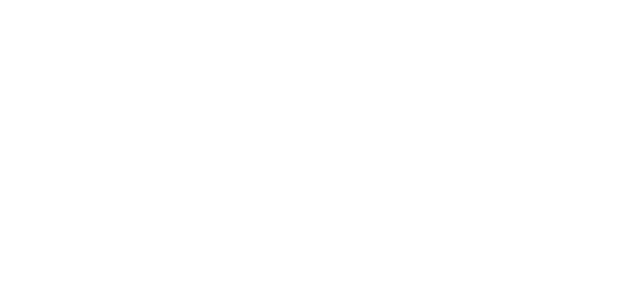
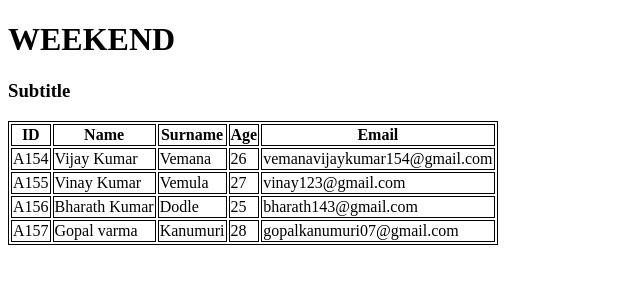
Before and after one commit to vijaykumarvemana/Strive-Weekend-Exercises-, a plain HTML site: page index.html in a window 1280 px wide. Shown: the whole page, without its empty margins (0-640 px from the left). Drawn offline with Linux system fonts and the light colour scheme.

Commit message:
header subtitle and table created

```diff
--- a/index.html
+++ b/index.html
@@ -4,9 +4,49 @@
     <meta charset="UTF-8">
     <meta http-equiv="X-UA-Compatible" content="IE=edge">
     <meta name="viewport" content="width=device-width, initial-scale=1.0">
+    <link rel="stylesheet" type="text/css" href="styles.css">
     <title>Document</title>
 </head>
 <body>
+      <h1>WEEKEND</h1>
+      <h3>Subtitle</h3>
+      <table>
+          <tr>
+              <th>ID</th>
+              <th>Name</th>
+              <th>Surname</th>
+              <th>Age</th>
+              <th>Email</th>
+          </tr>
+          <tr>
+              <td>A154</td>
+              <td>Vijay Kumar</td>
+              <td>Vemana</td>
+              <td>26</td>
+              <td>vemanavijaykumar154@gmail.com</td>
+          </tr>
+          <tr>
+            <td>A155</td>
+            <td>Vinay Kumar</td>
+            <td>Vemula</td>
+            <td>27</td>
+            <td>vinay123@gmail.com</td>
+        </tr>
+        <tr>
+            <td>A156</td>
+            <td>Bharath Kumar</td>
+            <td>Dodle</td>
+            <td>25</td>
+            <td>bharath143@gmail.com</td>
+        </tr>
+        <tr>
+            <td>A157</td>
+            <td>Gopal varma</td>
+            <td>Kanumuri</td>
+            <td>28</td>
+            <td>gopalkanumuri07@gmail.com</td>
+        </tr>
+      </table>
     <!--
     WEEKEND EXERCISES!
 
--- /dev/null
+++ b/styles.css
@@ -0,0 +1,3 @@
+table, th, td {
+    border: 1px solid black;
+  }
```
